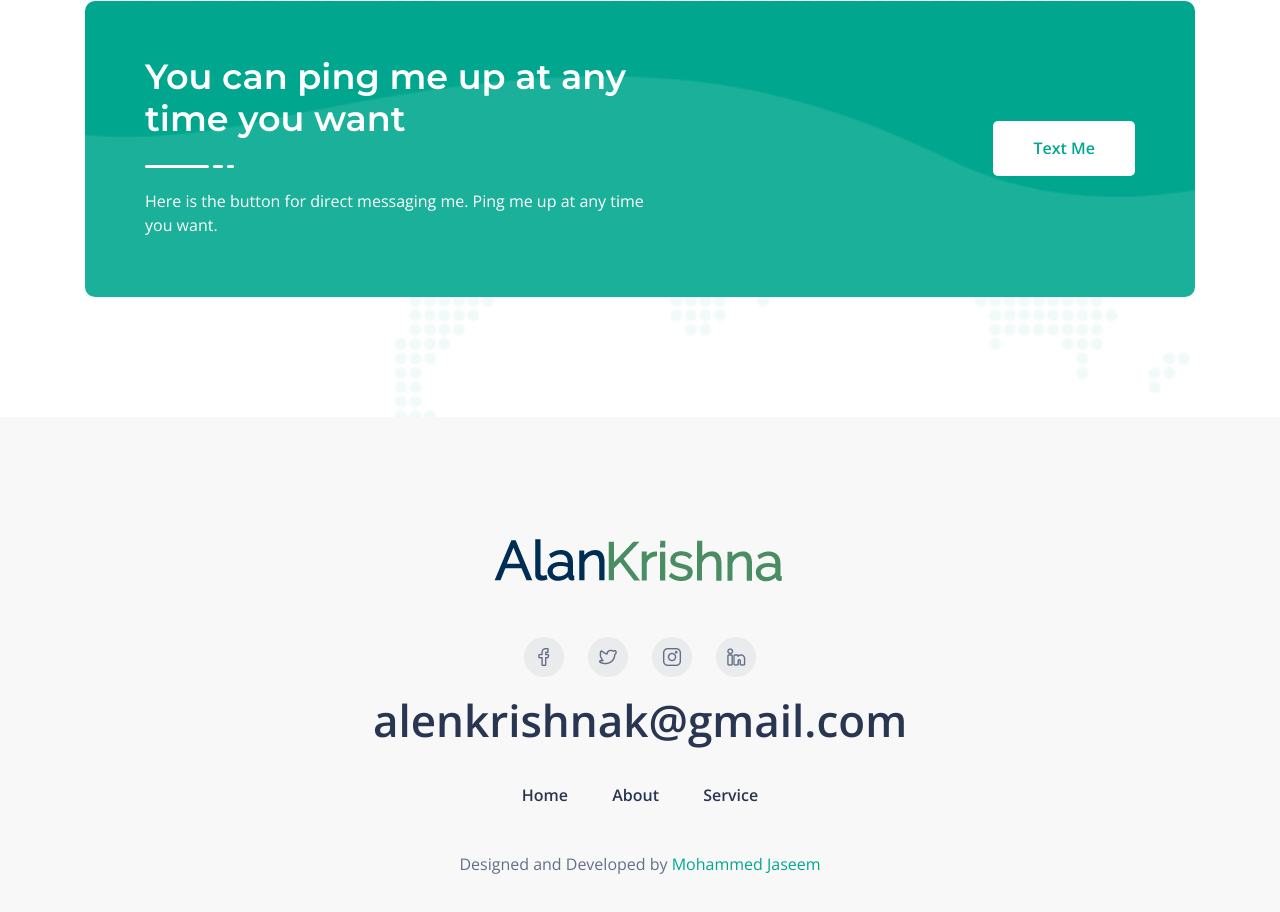
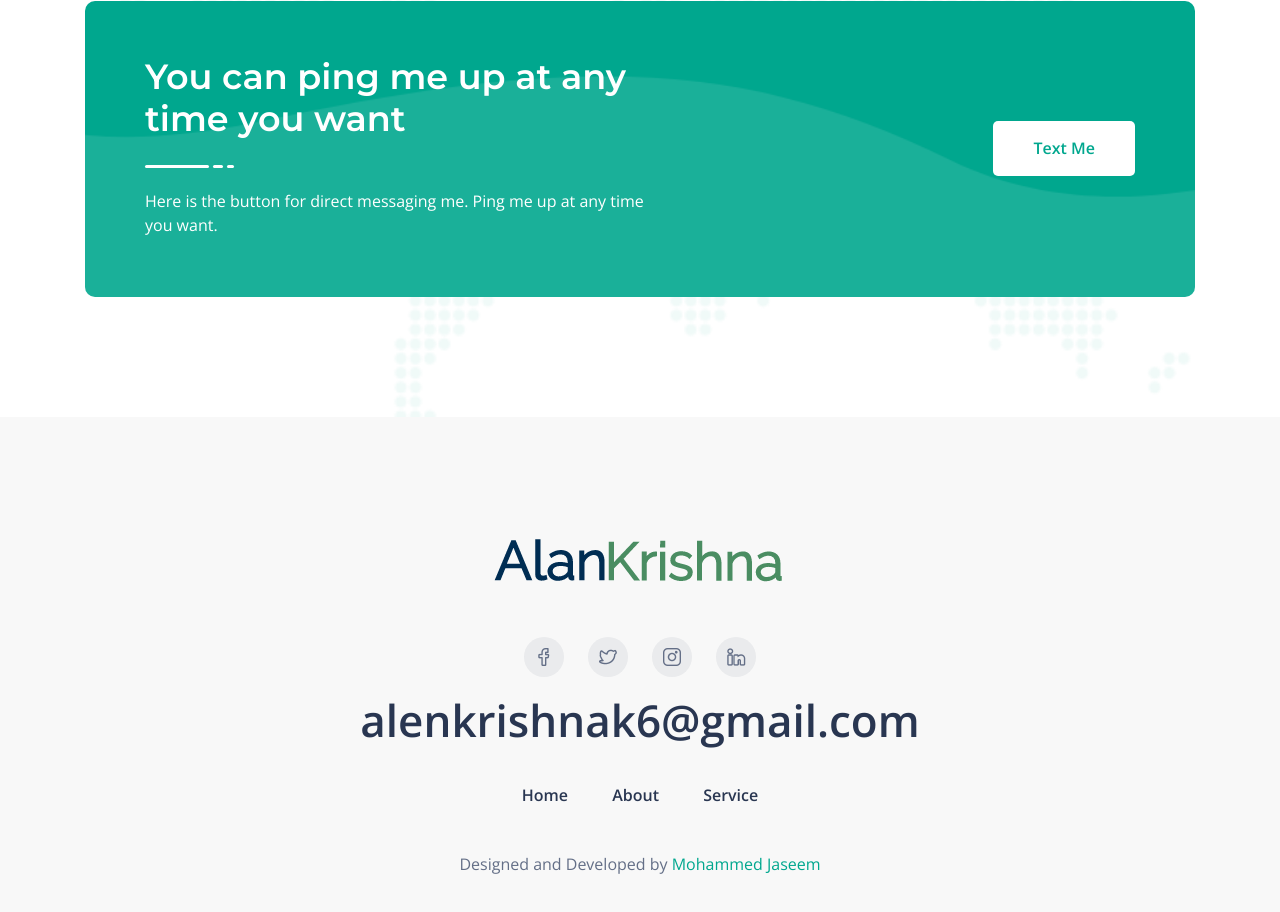
Before and after one commit to Mohammedjaseem/alan-personal-website, a plain HTML site: page index.html in a window 1280 px wide. Shown: the part 2587-3499 px from the top of the page. Drawn offline with nearby package versions, Linux system fonts and the light colour scheme.

Commit message:
Update index.html

```diff
--- a/index.html
+++ b/index.html
@@ -363,7 +363,7 @@
                             <li><a href="https://www.instagram.com/alan_krishna_k/"><i class="lni lni-instagram"></i></a></li>
                             <li><a href="https://www.linkedin.com/in/alan-krishna-624364149/"><i class="lni lni-linkedin"></i></a></li>
                         </ul>
-                        <span class="email">alenkrishnak@gmail.com</span>
+                        <span class="email">alenkrishnak6@gmail.com</span>
                         <ul class="footer_menu">
                             <li><a href="#">Home</a></li>
                             <li><a href="#">About</a></li>
```
